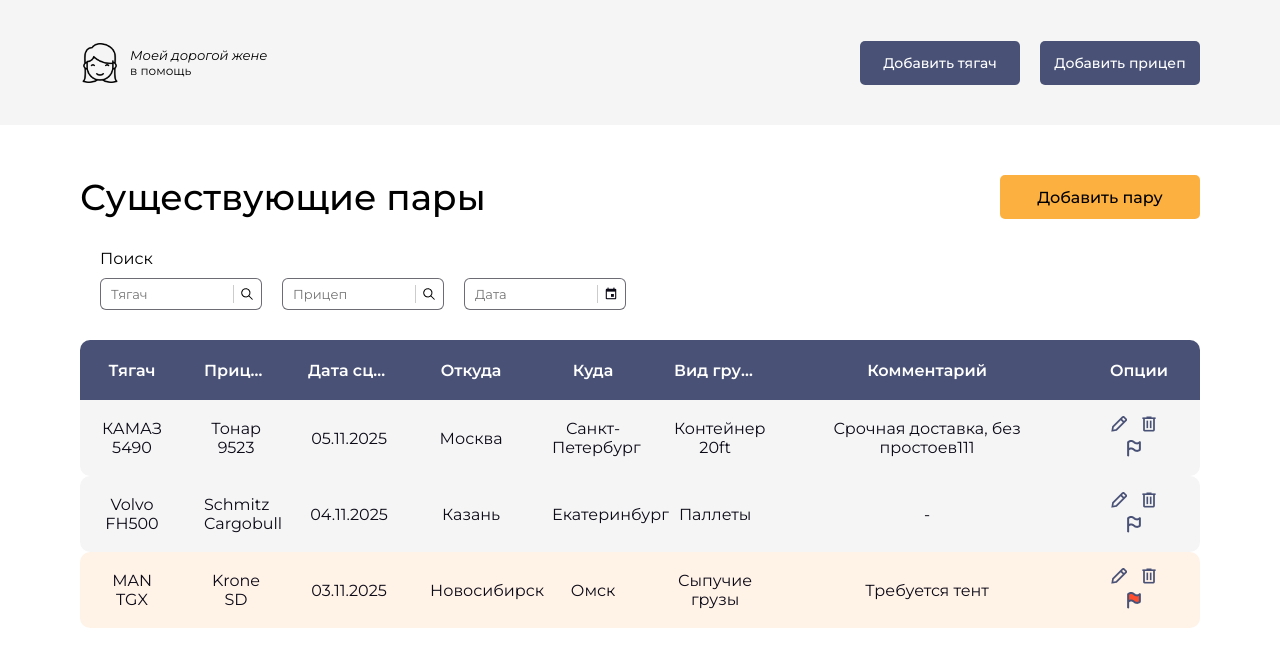
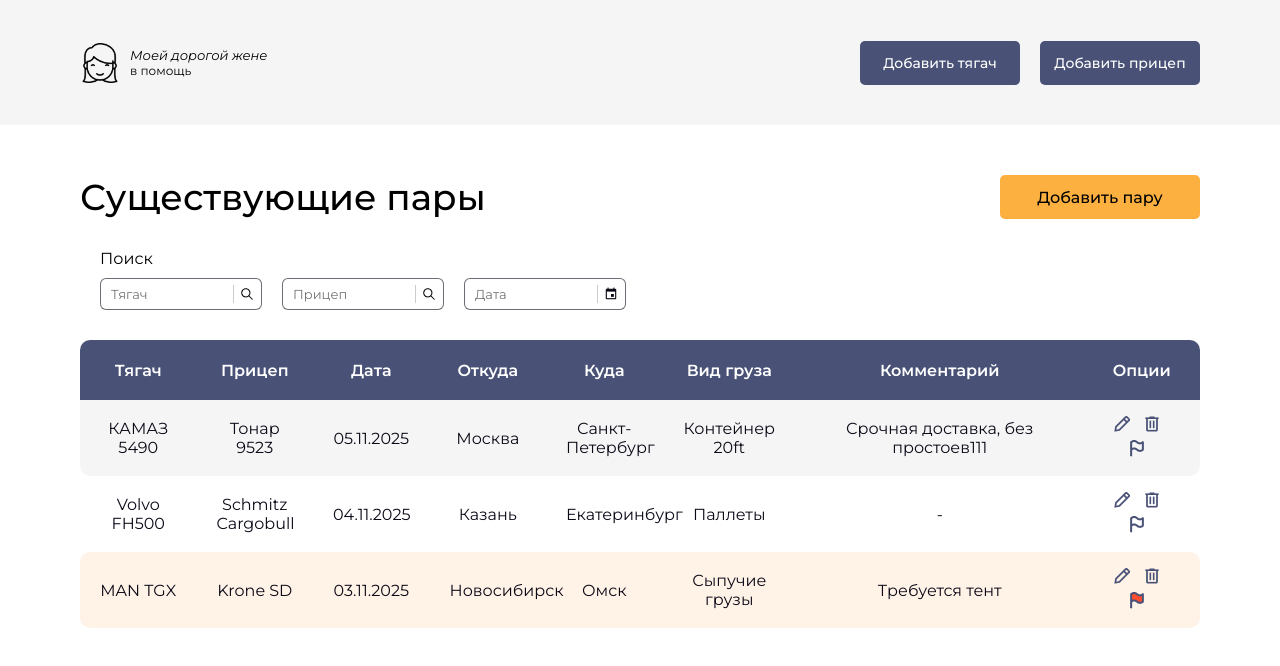
Before and after one commit to vibeclue/logistic-app-local-storage, a React (Vite) app: page / in a window 1280 px wide. Shown: the top 666 px of the page. Built offline with nearby package versions, Linux system fonts and the light colour scheme.

Commit message:
add delete and toggle flag logic

```diff
--- a/src/components/pair-table/PairTable.jsx
+++ b/src/components/pair-table/PairTable.jsx
@@ -1,7 +1,56 @@
+import { useState } from 'react';
 import Pair from '../pair/Pair'
 import './pairTable.css'
 
+const initialPairs = [
+  {id: 0,
+    truck: "КАМАЗ 5490",
+    trailer: "Тонар 9523",
+    date: "05.11.2025",
+    from: "Москва",
+    to: "Санкт-Петербург",
+    cargo: "Контейнер 20ft",
+    comment: "Срочная доставка, без простоев111",
+    flag: false,
+  },
+  {
+    id: 1,
+    truck: "Volvo FH500",
+    trailer: "Schmitz Cargobull",
+    date: "04.11.2025",
+    from: "Казань",
+    to: "Екатеринбург",
+    cargo: "Паллеты",
+    comment: "-",
+    flag: false,
+  },
+  {
+    id: 2,
+    truck: "MAN TGX",
+    trailer: "Krone SD",
+    date: "03.11.2025",
+    from: "Новосибирск",
+    to: "Омск",
+    cargo: "Сыпучие грузы",
+    comment: "Требуется тент",
+    flag: true,
+  },
+];
+
 function PairTable() {
+
+  const [pairs, setPairs] = useState(initialPairs)
+
+  function deleteHandler(id){
+    if(confirm('Точно хочешь удалить пару?')) {
+      setPairs(pairs.filter(pair => pair.id !== id)) // отфильтровал все пары кроме той, что с переданным id
+    }
+  }
+
+  function toggleFlagHandler(id) {
+    setPairs(prev => prev.map(p => p.id === id ? {...p, flag: !p.flag } : p))
+  }
+
   return (
     <div className="table-container">
       <table className="pair-table">
@@ -9,7 +58,7 @@ function PairTable() {
           <tr>
             <th>Тягач</th>
             <th>Прицеп</th>
-            <th>Дата сцепки</th>
+            <th>Дата</th>
             <th>Откуда</th>
             <th>Куда</th>
             <th>Вид груза</th>
@@ -18,38 +67,15 @@ function PairTable() {
           </tr>
         </thead>
         <tbody>
-            <Pair
-                truck="КАМАЗ 5490"
-                trailer="Тонар 9523"
-                date="05.11.2025"
-                from="Москва"
-                to="Санкт-Петербург"
-                cargo="Контейнер 20ft"
-                comment="Срочная доставка, без простоев111"
-                flag={false}
-            />
-
-            <Pair
-                truck="Volvo FH500"
-                trailer="Schmitz Cargobull"
-                date="04.11.2025"
-                from="Казань"
-                to="Екатеринбург"
-                cargo="Паллеты"
-                comment="-"
-                flag={false}
-            />
-
-            <Pair
-                truck="MAN TGX"
-                trailer="Krone SD"
-                date="03.11.2025"
-                from="Новосибирск"
-                to="Омск"
-                cargo="Сыпучие грузы"
-                comment="Требуется тент"
-                flag={true}
-            />
+            {pairs.map((pair, index) =>
+                <Pair
+                  deletePair={(id) => deleteHandler(id)} // получаю id из Pair.jsx и передаю в свою ф-цию
+                  toggleFlag={(id) => toggleFlagHandler(id)}
+                  pair={pair}
+                  index={index}
+                  key={pair.id}
+                />
+            )}
         </tbody>
       </table>
     </div>
--- a/src/components/pair-table/pairTable.css
+++ b/src/components/pair-table/pairTable.css
@@ -66,18 +66,23 @@
 .pair-table td:nth-child(1),
 .pair-table th:nth-child(2),
 .pair-table td:nth-child(2) {
-  width: 8%;
+  width: 10%;
 }
 
 .pair-table th:nth-child(3),
-.pair-table td:nth-child(3),
+.pair-table td:nth-child(3){
+  width: 10%;
+}
+
 .pair-table th:nth-child(4),
 .pair-table td:nth-child(4),
 .pair-table th:nth-child(5),
-.pair-table td:nth-child(5),
+.pair-table td:nth-child(5){
+  width: 10%;
+}
 .pair-table th:nth-child(6),
 .pair-table td:nth-child(6) {
-  width: 10%;
+  width: 12%;
 }
 
 .pair-table th:nth-child(7),
--- a/src/components/pair/Pair.jsx
+++ b/src/components/pair/Pair.jsx
@@ -5,20 +5,31 @@ import flagOn from '../../img/tabler_flag_on.png'
 import './pair.css'
 
 
-function Pair({truck, trailer, date, from, to, cargo, comment, flag}){
+function Pair({ pair, index, deletePair, toggleFlag }){
     return(
-        <tr className={2 % 2 === 0 ? "even-row" : "odd-row"}>
-            <td>{truck}</td>
-            <td>{trailer}</td>
-            <td>{date}</td>
-            <td>{from}</td>
-            <td>{to}</td>
-            <td>{cargo}</td>
-            <td className="comment-cell">{comment}</td>
+        <tr className={index % 2 === 0 ? "even-row" : "odd-row"}>
+            <td>{pair.truck}</td>
+            <td>{pair.trailer}</td>
+            <td>{pair.date}</td>
+            <td>{pair.from}</td>
+            <td>{pair.to}</td>
+            <td>{pair.cargo}</td>
+            <td className="comment-cell">{pair.comment}</td>
             <td className="options-cell">
-                <img src={editImg} alt="Редактировать" className="icon" />
-                <img src={deleteImg} alt="Удалить" className="icon" />
-                <img src={flag ? flagOn: flagOff} alt="Обычное" className={`icon ${flag ? 'flag-on' : ''}`} />
+                <img src={editImg}
+                     alt="Редактировать"
+                     className="icon"
+                />
+                <img src={deleteImg}
+                     onClick={() => deletePair(pair.id)}
+                     alt="Удалить"
+                     className="icon"
+                />
+                <img src={pair.flag ? flagOn: flagOff}
+                     onClick={() => toggleFlag(pair.id)}
+                     alt="Обычное"
+                     className={`icon ${pair.flag ? 'flag-on' : ''}`}
+                />
             </td>
         </tr>
     );
```
